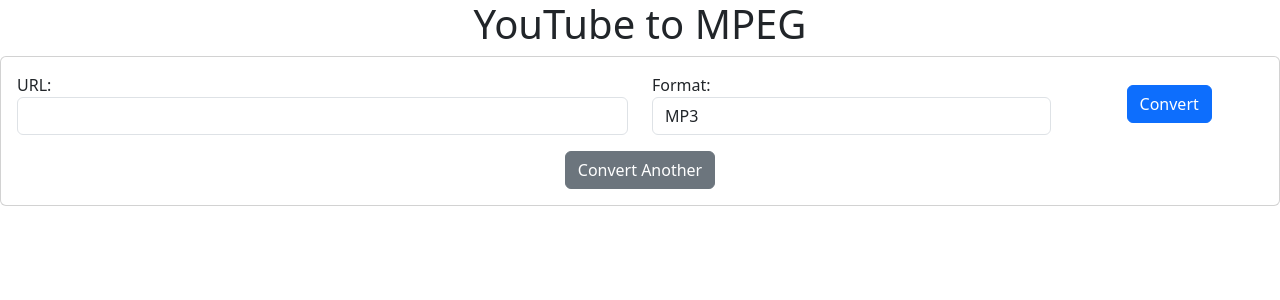
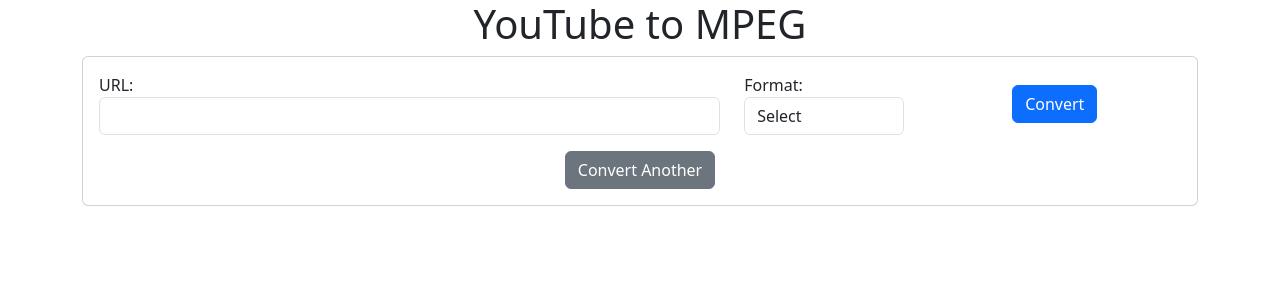
Before and after one commit to msrezaie/GeneratorToolkit, a Django app: page /ytompeg/ in a window 1280 px wide. Shown: the top 300 px of the page. Run offline with Django 4.2, Linux system fonts and the light colour scheme; some libraries are stand-ins or nearby versions.

Commit message:
Updated the interface
This ui partially reflects what I want for the final product
Button added to add more than 1 conversion process at a time

```diff
--- a/ytompeg/templates/ytompeg/index.html
+++ b/ytompeg/templates/ytompeg/index.html
@@ -1,5 +1,4 @@
 {% load static %}
-<script src="{% static 'js/base.js' %}"></script>
 
 <html lang="en">
 <head>
@@ -11,49 +10,50 @@
     <script src="https://cdn.jsdelivr.net/npm/bootstrap@5.3.0-alpha1/dist/js/bootstrap.bundle.min.js" integrity="sha384-w76AqPfDkMBDXo30jS1Sgez6pr3x5MlQ1ZAGC+nuZB+EYdgRZgiwxhTBTkF7CXvN" crossorigin="anonymous"></script>
     <link rel="stylesheet" href="{% static 'styles/style.css' %}">
     <link rel="shortcut icon" type="image/x-icon" href="">
-    <title>Generator Toolkit - YouTube to MPEG</title>
+    <title>Toolkit - YouTube to MPEG</title>
 </head>
 <body>
   <main class="justify-content-center">
-    <div class="row-md">
-      <div class="col-lg">
+    <div class="convert-box container">
       <div class="page-title text-center">
         <h1>YouTube to MPEG</h1>
       </div>
-        <div class="row-md">
-          <div class="col-lg">
       <div class="card">
         <div class="card-body">
-                <form method="POST" action="" class="conversion-form">
+          <form method="POST" action="" class="conversion-form" enctype="multipart/form-data">
             {% csrf_token %}
-                  <div class="form-row">
-                    <div class="row">
-                      <div class="col-6">
-                        <div class="form-group">
+            <div class="row form-row mb-3">
+              <div class="col-7">
+                <div class="form-group url">
                   <label for="url-input">URL:</label>
                   <input type="text" name="url" class="form-control" id="url-input" required>
                 </div>
               </div>
-                      <div class="col-4">
-                        <div class="form-group">
+              <div class="col-2">
+                <div class="form-group format-option">
                   <label for="format-select">Format:</label>
                   <select name="format" class="form-control" id="format-select" required>
+                    <option value="" selected disabled hidden>Select</option>
                     <option value="mp3">MP3</option>
                     <option value="mp4">MP4</option>
                   </select>
                 </div>
               </div>
-                      <div class="col-2 d-flex justify-content-center align-items-center">
-                        <div class="form-group">
+              <div class="col-3 d-flex justify-content-center align-items-center">
+                <div class="form-group convert-btn">
                   <button type="submit" class="btn btn-primary">Convert</button>
                 </div>
+              </div>
+              <div class="col-1 d-flex justify-content-center align-items-center">
+                <div class="form-group download-btn">
+                  <a href="#" class="btn btn-success d-none" id="download-link">Download</a>
                 </div>
               </div>
             </div>
           </form>
           {% if download_link %}
             <div class="mt-3">
-                    <a href="{{ download_link }}" class="btn btn-success">Download</a>
+              <a href="{{ download_link }}" class="btn btn-success" id="download-link">Download</a>
             </div>
           {% endif %}
           <div class="text-center mt-3">
@@ -62,9 +62,7 @@
         </div>
       </div>
     </div>
-        </div>
-      </div>
-    </div>
   </main>
 </body>
+<script type="text/javascript" src="{% static 'js/base.js' %}"></script>
 </html>
```
Lines whose indentation alone changed are shown as unchanged.
